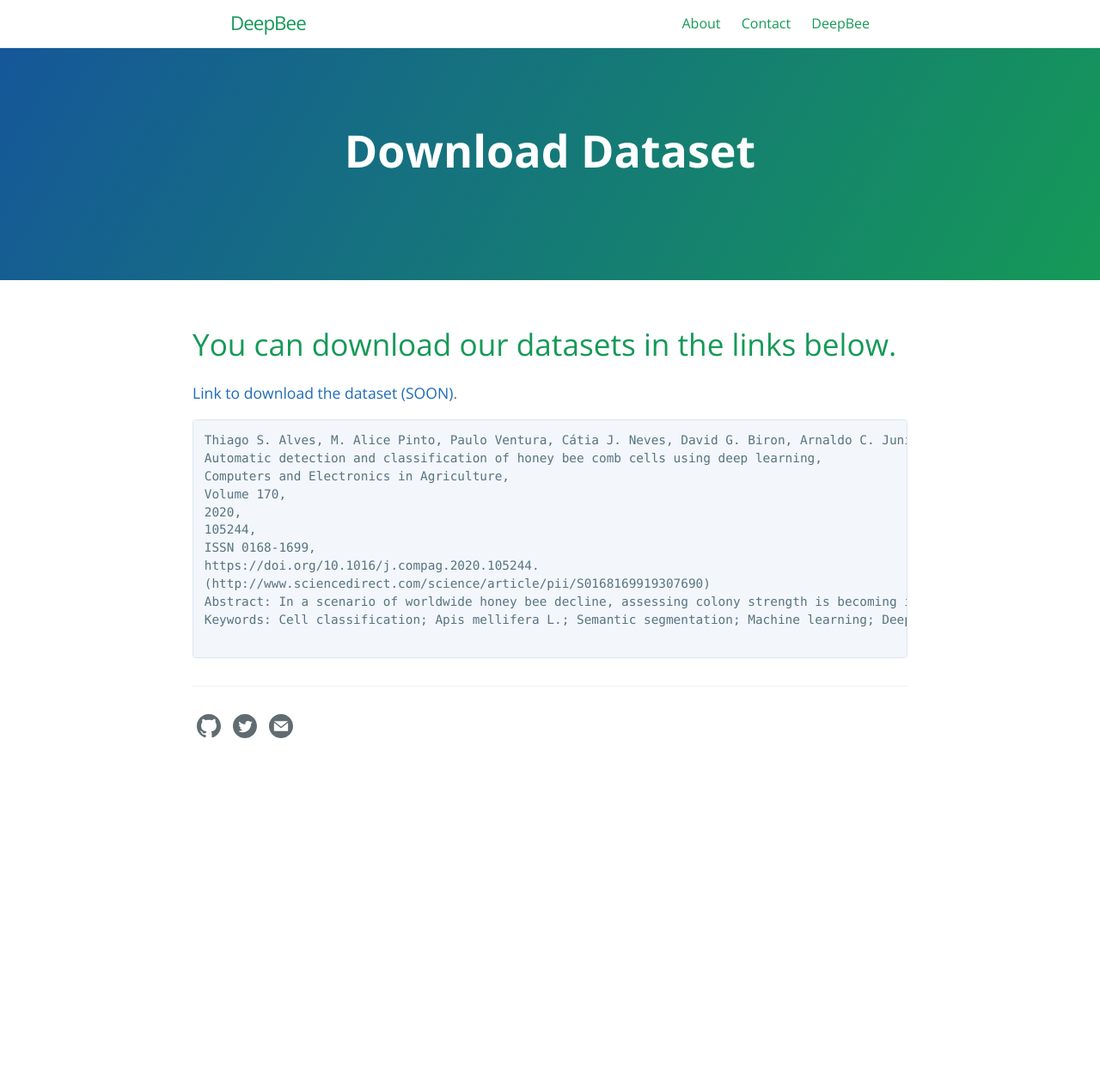
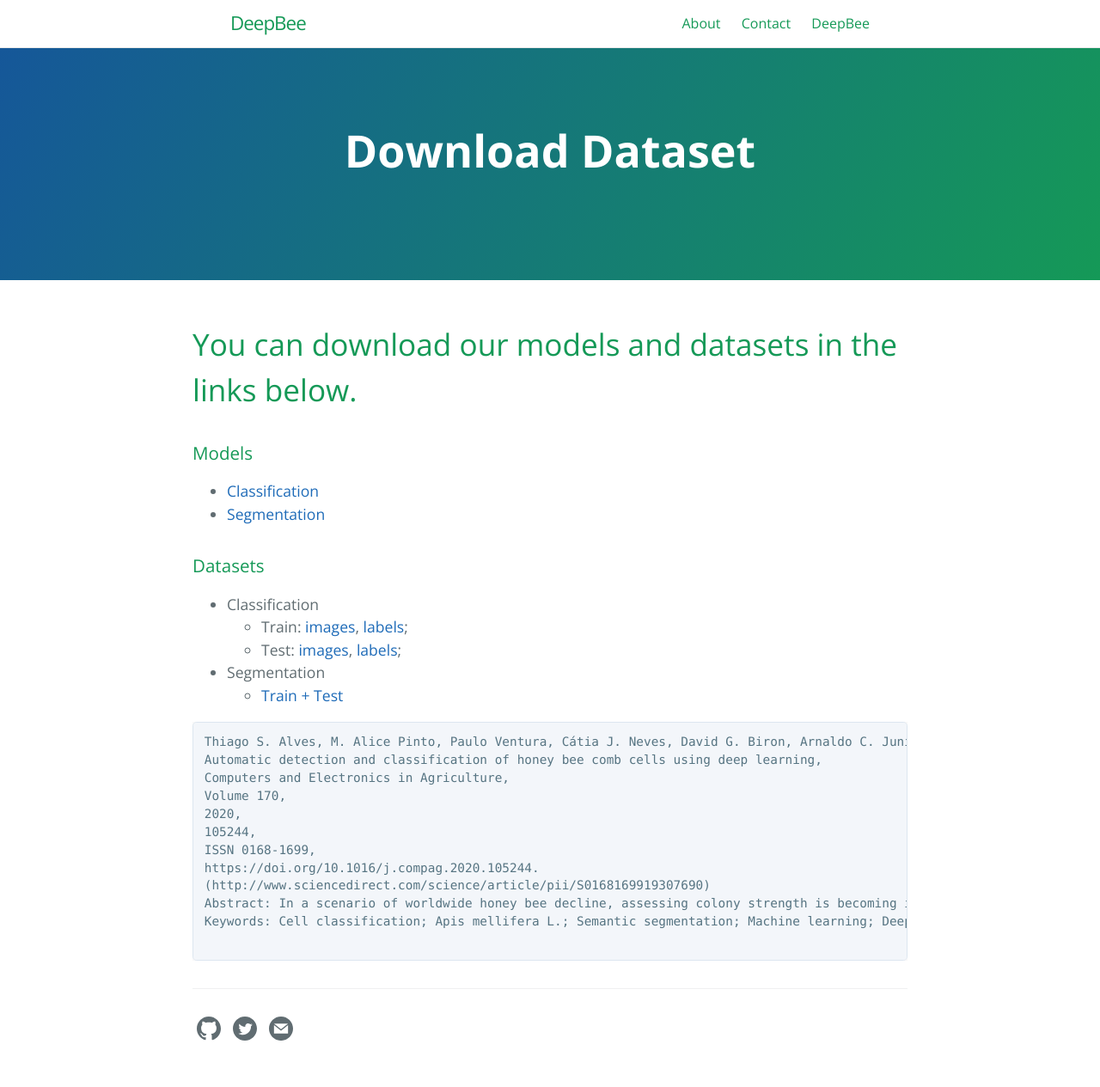
Before and after one commit to avsthiago/DeepBee, a Jekyll site: the page built from downloads/datasets.md, in a window 1280 px wide. Shown: the whole page at 86% size. Built offline with Jekyll 4.4.1, drawn with Linux system fonts in a browser that asks for light colours; before the commit the page ends 913 px from its top, so only the background shows below that.

Commit message:
Links to datasets

````diff
--- a/downloads/datasets.md
+++ b/downloads/datasets.md
@@ -3,10 +3,24 @@ layout: default
 title: "Download Dataset"
 ---
 
-# [](#header-4)You can download our datasets in the links below.
+# [](#header-4)You can download our models and datasets in the links below.
 
 
-[Link to download the dataset (SOON)]({{ site.baseurl }}/downloads/datasets).
+
+### Models
+
+* [Classification](https://github.com/AvsThiago/DeepBee-source/tree/release-0.1/src/DeepBee/software/model)
+* [Segmentation](https://github.com/AvsThiago/DeepBee-source/tree/release-0.1/src/DeepBee/software/model)
+
+### Datasets
+
+* Classification
+    * Train: [images](https://github.com/AvsThiago/DeepBee-source/tree/release-0.1/src/data), [labels](https://github.com/AvsThiago/DeepBee-source/tree/release-0.1/src/data/resources);
+    * Test: [images](https://github.com/AvsThiago/DeepBee-source/tree/release-0.1/src/data/resources), [labels](https://github.com/AvsThiago/DeepBee-source/tree/release-0.1/src/data/resources);
+* Segmentation
+    * [Train + Test](https://data.mendeley.com/datasets/db35fj73x5/1)
+
+
 
 ```
 Thiago S. Alves, M. Alice Pinto, Paulo Ventura, Cátia J. Neves, David G. Biron, Arnaldo C. Junior, Pedro L. De Paula Filho, Pedro J. Rodrigues,
````
